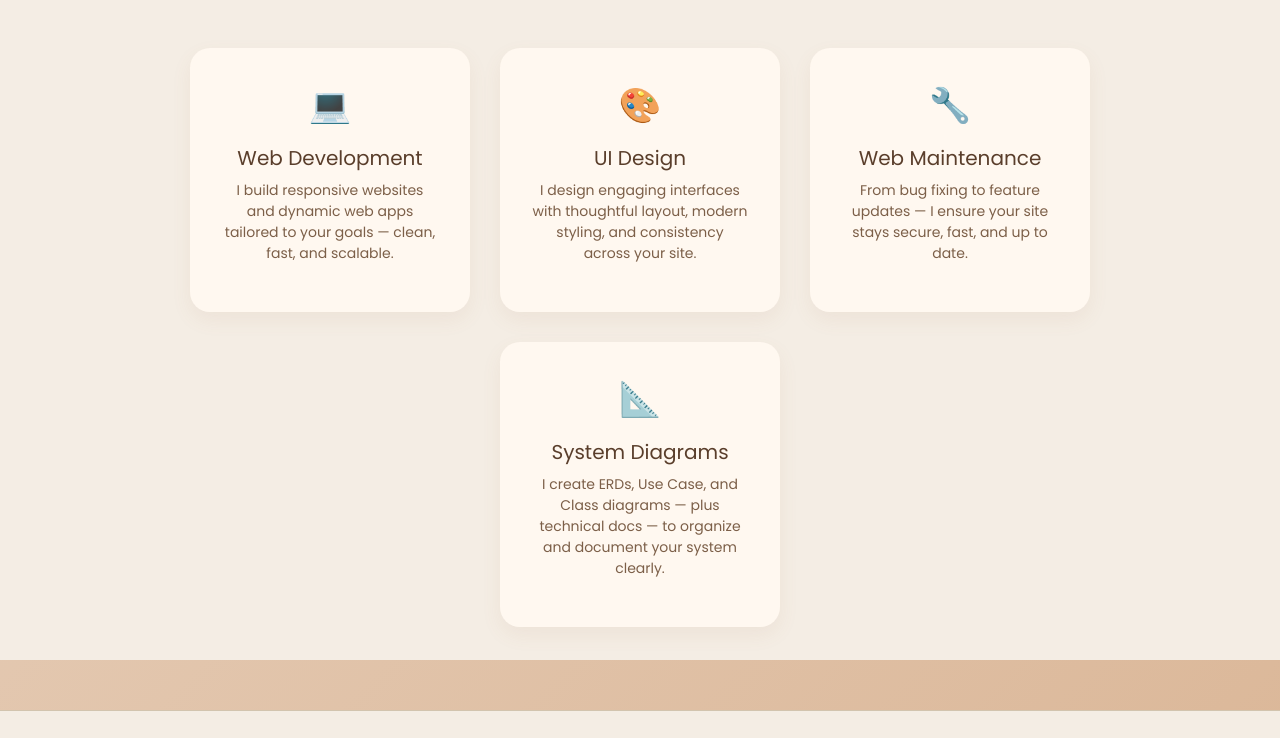
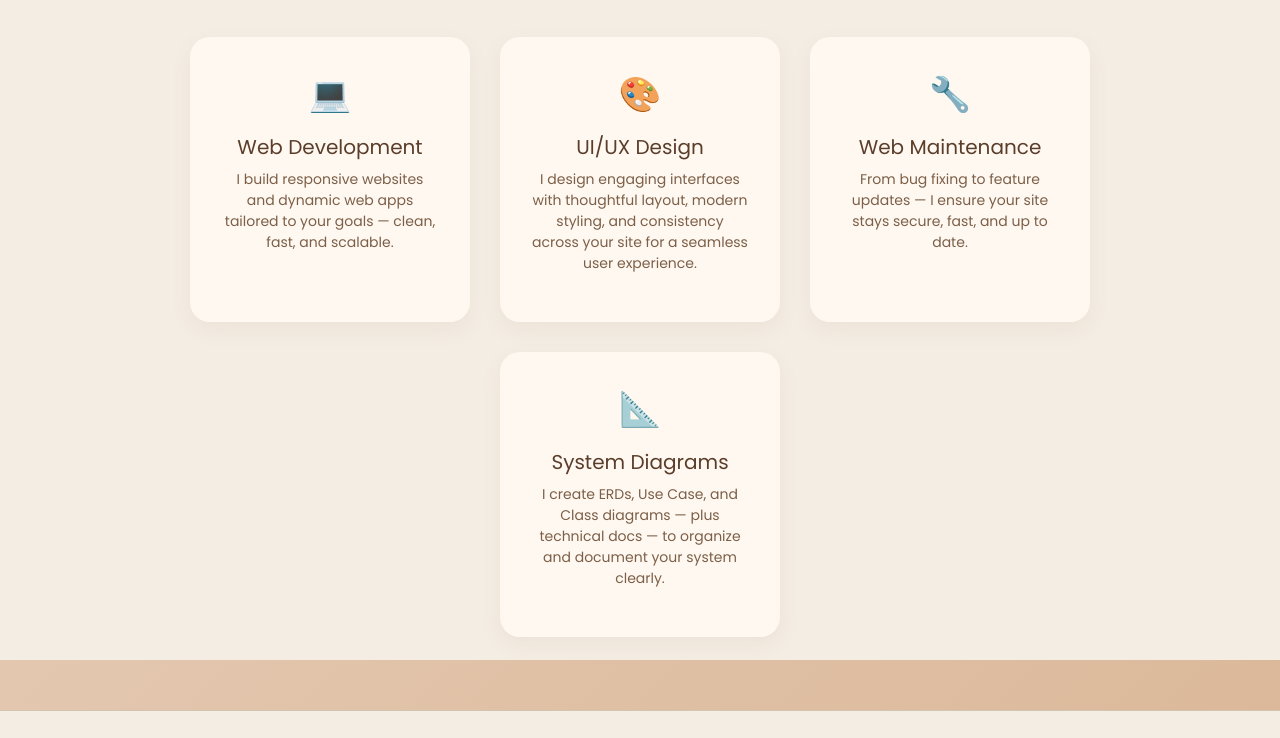
Before and after one commit to Jill-22/portfolio, a plain HTML site: page index.html in a window 1280 px wide. Shown: the part 3340-4078 px from the top of the page. Drawn offline with nearby package versions, Linux system fonts and the light colour scheme.

Commit message:
Update index.html

```diff
--- a/index.html
+++ b/index.html
@@ -386,10 +386,10 @@
           </div>
           <div class="service-card hidden">
             <div class="service-icon">🎨</div>
-            <h3>UI Design</h3>
+            <h3>UI/UX Design</h3>
             <p>
               I design engaging interfaces with thoughtful layout, modern
-              styling, and consistency across your site.
+              styling, and consistency across your site for a seamless user experience.
             </p>
           </div>
           <div class="service-card hidden">
```
